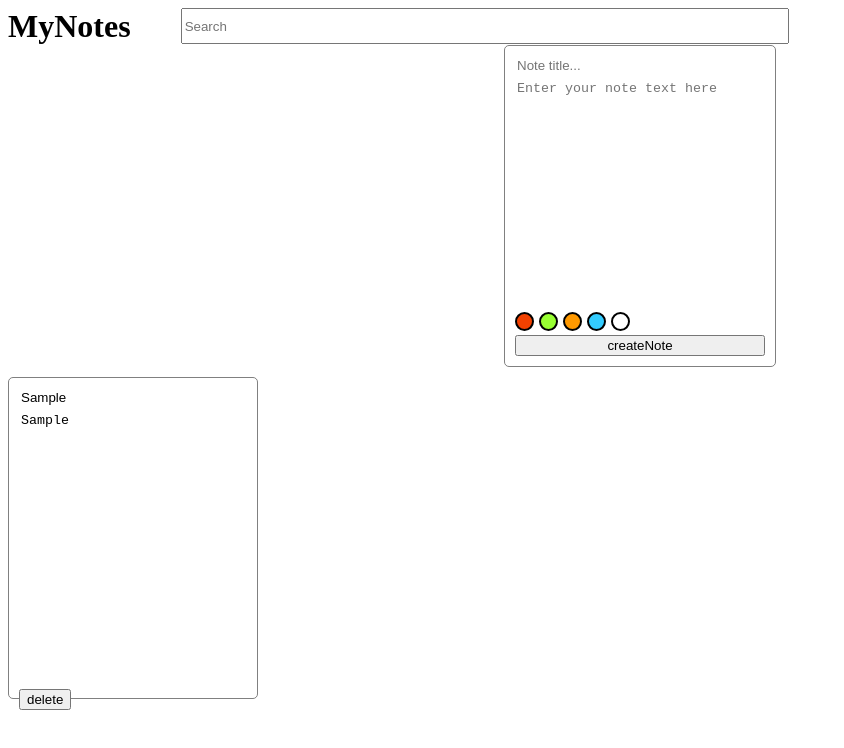
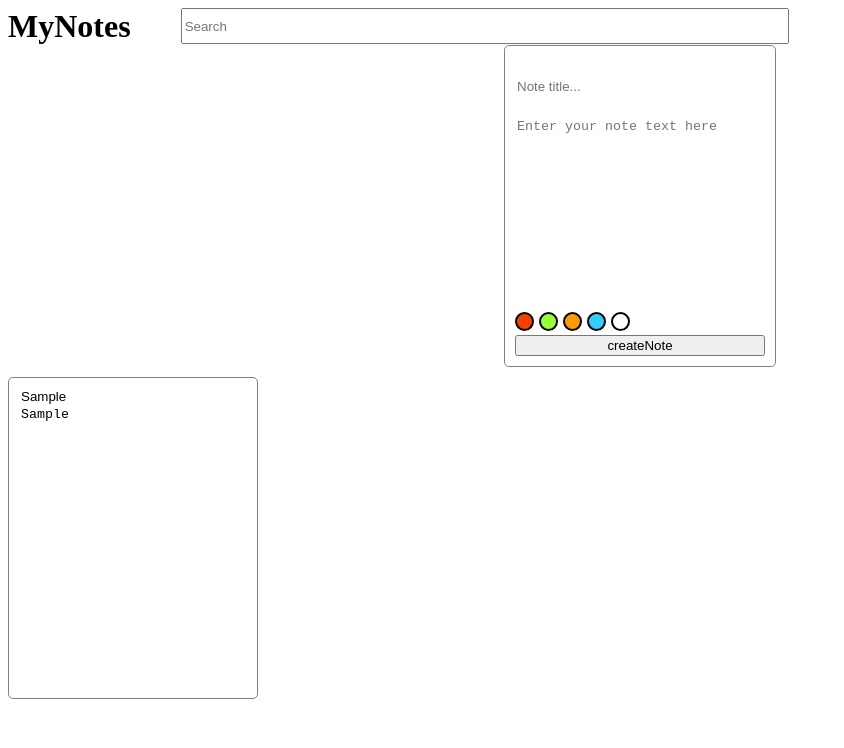
Before and after one commit to DoctorLapen/MyNotes, a React (Create React App) app: page / in a window 1280 px wide. Both pictures are taken after typing "Sample", "Sample" into the empty fields and a click on the button "createNote". Shown: the top 748 px of the page, without its empty margins (0-844 px from the left). Built offline with nearby package versions, Linux system fonts and the light colour scheme.

Commit message:
Change delete Button in Note

```diff
--- a/src/App.js
+++ b/src/App.js
@@ -4,6 +4,7 @@
 import "./NoteSpace.css"
 import CreateNote from './CreateNote';
 import Header from './Header';
+
 const App = () => {
   const [isFirstRender,SetFirstRender] = useState(true);
   const [notes,setNotes] = useState([]);
--- /dev/null
+++ b/src/DeleteButton.css
@@ -0,0 +1,11 @@
+.deleteButton{
+    display:flex;
+    width:20px;
+    height: 20px;
+    border:none;
+    padding:0;
+    justify-content: center;
+    align-items: center;
+    border-radius: 50%;
+    background-color: #41404049;
+}
--- /dev/null
+++ b/src/DeleteButton.js
@@ -0,0 +1,15 @@
+import React from 'react'
+import "./DeleteButton.css"
+const DeleteButton = ({onClick}) => {
+  return (
+  <button className='deleteButton' onClick={onClick}>
+  <svg width="15px" height="15px"xmlns="http://www.w3.org/2000/svg" fill="none" viewBox="0 0 24 24" stroke-width="1.5" stroke="currentColor" class="w-6 h-6">
+  <path stroke-linecap="round" stroke-linejoin="round" d="M6 18L18 6M6 6l12 12" />
+  </svg>
+  </button>
+
+
+  )
+}
+
+export default DeleteButton
--- a/src/Note.css
+++ b/src/Note.css
@@ -3,11 +3,10 @@
     border: 1px solid grey;
     border-radius: 5px;
     padding:10px;
+    display: flex;
+    flex-direction: column;
 }
-.note h4
-{
-    margin: 0 0 5px 0;
-}
+
 .note textarea{
     background-color: inherit;
     border: none;
@@ -15,10 +14,17 @@
     width:100%;
     height: 90%;
 }
+.note .title
+{
+    display:flex;
+    flex-direction: row;
+}
 .note input{
     background-color: inherit;
     border: none;
+    flex-grow: 1;
 }
+
 .note textarea:focus {
     outline: none;
 }
--- a/src/Note.js
+++ b/src/Note.js
@@ -1,8 +1,11 @@
 
 import "./Note.css"
+import DeleteButton from "./DeleteButton.js";
+import { useState } from "react";
 const Note = (props) => {
 
     const{data,edit,deleteNote} = props;
+    const[isPointerOver,setPointerOver] = useState(false);
 
     const editValue = (event)=>
     {
@@ -11,10 +14,12 @@
     }
 
   return (
-    <div className="note" style={{backgroundColor: data.color}}>
-    <h4><input placeholder="" name="title" value={data.title} onChange={editValue}></input></h4>
+    <div className="note" style={{backgroundColor: data.color}}  onMouseEnter={(e)=> setPointerOver(true)} onMouseLeave={(e)=> setPointerOver(false)}>
+      <div className="title">
+      <input placeholder="" name="title" value={data.title} onChange={editValue}></input>
+      {isPointerOver && <DeleteButton onClick={(e)=> deleteNote(data.id)}/>}
+      </div>
     <textarea placeholder="" name="text" value={data.text} onChange={editValue}></textarea>
-    <button onClick={(e)=> deleteNote(data.id)}>delete</button>
     </div>
   )
 }
```
